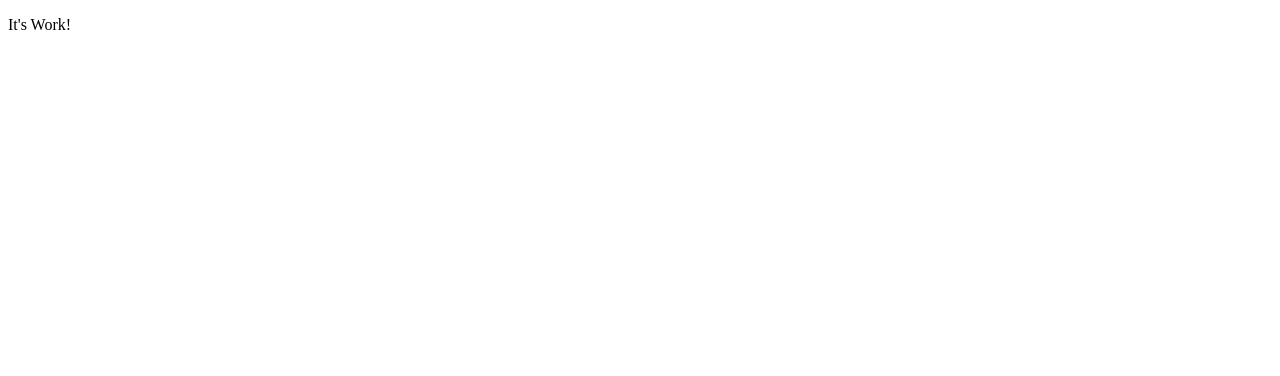
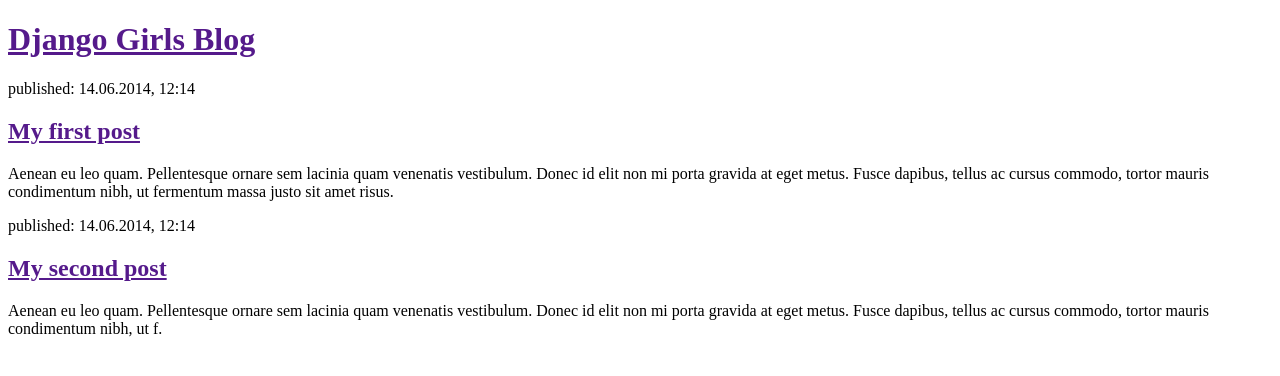
Before and after one commit to mimmyum/my-first-blog, a Django app: page / in a window 1280 px wide. Before the commit the part shown is almost empty. Shown: the top 376 px of the page. Run offline with Django 3.2, Linux system fonts and the light colour scheme.

Commit message:
Changed the HTML for the site.

```diff
--- a/blog/templates/blog/post_list.html
+++ b/blog/templates/blog/post_list.html
@@ -1,10 +1,23 @@
 <!DOCTYPE html>
-<html lang="en">
-<head>
-    <meta charset="UTF-8">
-    <title>Kyu's blog</title>
-</head>
-<body>
-    <p> It's Work!</p>
-</body>
-</html>
+<html>
+        <head>
+            <title>Django Girls blog</title>
+        </head>
+        <body>
+            <div>
+                <h1><a href="">Django Girls Blog</a></h1>
+            </div>
+
+            <div>
+                <p>published: 14.06.2014, 12:14</p>
+                <h2><a href="">My first post</a></h2>
+                <p>Aenean eu leo quam. Pellentesque ornare sem lacinia quam venenatis vestibulum. Donec id elit non mi porta gravida at eget metus. Fusce dapibus, tellus ac cursus commodo, tortor mauris condimentum nibh, ut fermentum massa justo sit amet risus.</p>
+            </div>
+
+            <div>
+                <p>published: 14.06.2014, 12:14</p>
+                <h2><a href="">My second post</a></h2>
+                <p>Aenean eu leo quam. Pellentesque ornare sem lacinia quam venenatis vestibulum. Donec id elit non mi porta gravida at eget metus. Fusce dapibus, tellus ac cursus commodo, tortor mauris condimentum nibh, ut f.</p>
+            </div>
+        </body>
+    </html>
```
